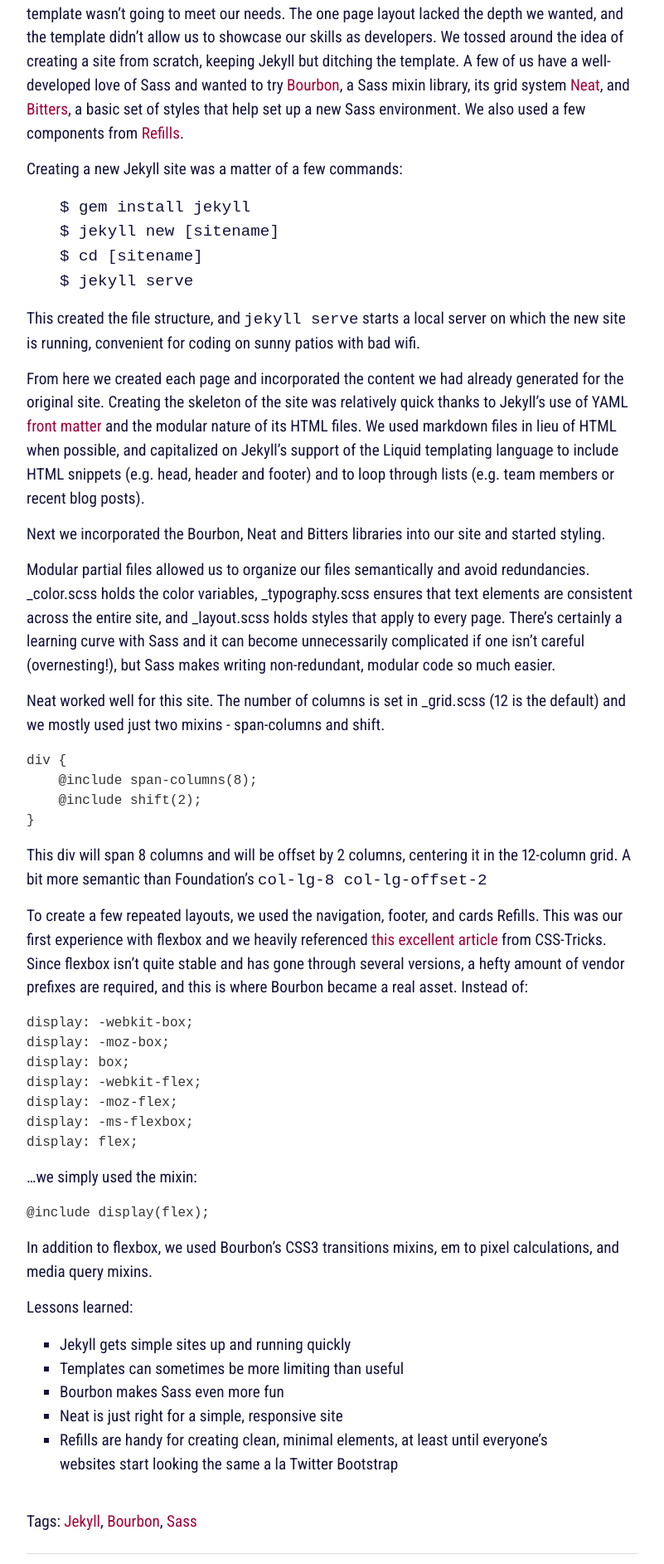
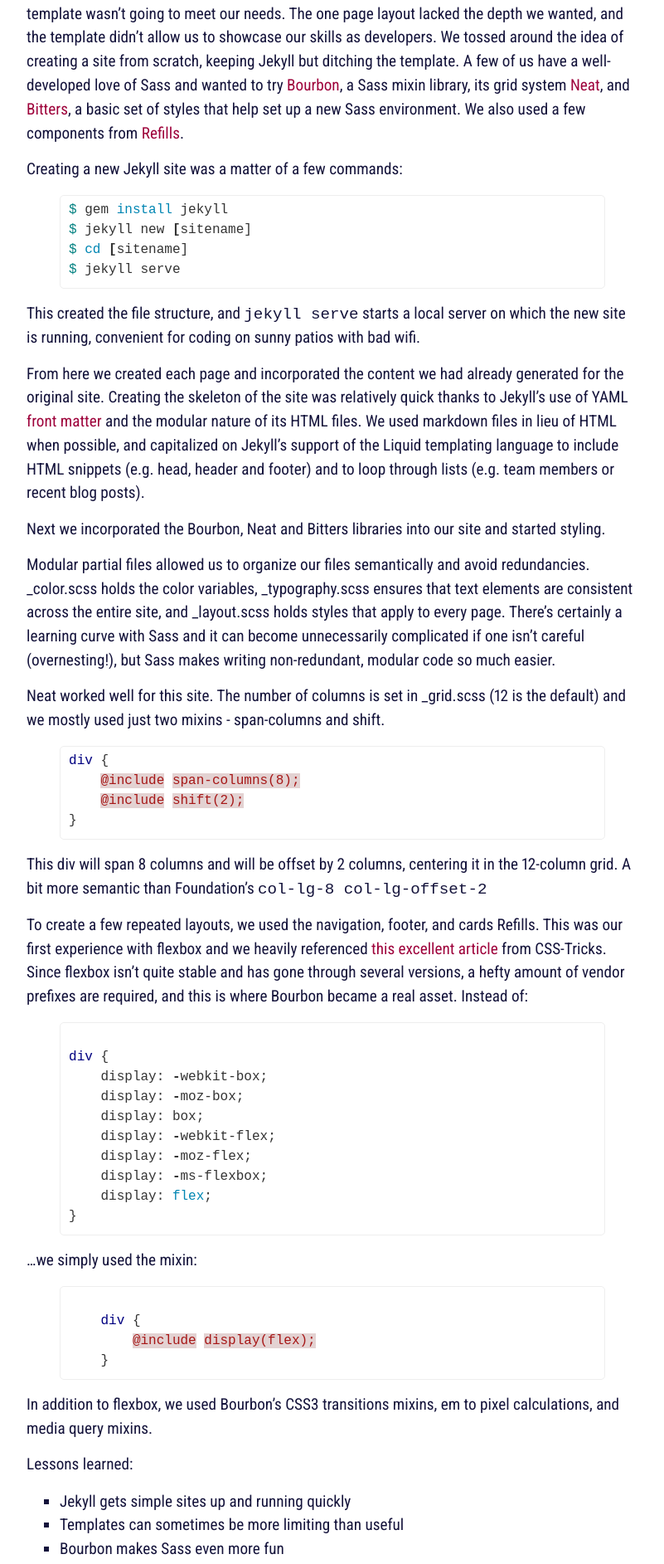
Before and after one commit to tumble1999/savaslabs.github.io, a Jekyll site: the page built from _posts/2015-04-01-building-our-site.markdown, in a window 1280 px wide. Shown: the part 549-2434 px from the top of the page at 83% size, without its empty margins (239-1040 px from the left). Built offline with Jekyll 4.4.1, drawn with Linux system fonts in a browser that asks for light colours; some web fonts are replaced.

Commit message:
SAV-38: Add syntax highlighting
And reformat config file.

```diff
--- a/_config.yml
+++ b/_config.yml
@@ -1,17 +1,29 @@
+# Basic Info
 title: Savas
 email: info@savaslabs.com
 description: >
   A Drupal-centric web development and design shop anchored in Durham, NC.
 baseurl: ""
 url: ""
+
+# Professional and social media links
 twitter_username: savas_labs
 github_username: savaslabs
+
+# Languages and syntax highlighting
 markdown: kramdown
+sass:
+  sass_dir: assets/styles/_scss
+pygments: true
+
+# Blog
 paginate: 6
 paginate_path: "/blog/:num/"
+
+# For Travis CI
 exclude: [vendor]
-sass:
-  sass_dir: assets/styles/_scss
+
+# Collections
 collections:
   team:
     output: true
@@ -19,5 +31,7 @@
   work:
     output: true
     permalink: /work/:path/
+
+# Gems
 gems:
   - jekyll-sitemap
--- a/_posts/2015-04-01-building-our-site.markdown
+++ b/_posts/2015-04-01-building-our-site.markdown
@@ -12,11 +12,12 @@
 After a few weeks of squeezing in work on the site when we could, it became apparent that the template wasn't going to meet our needs. The one page layout lacked the depth we wanted, and the template didn't allow us to showcase our skills as developers. We tossed around the idea of creating a site from scratch, keeping Jekyll but ditching the template. A few of us have a well-developed love of Sass and wanted to try <a href="http://bourbon.io">Bourbon</a>, a Sass mixin library, its grid system <a href="http://neat.bourbon.io">Neat</a>, and <a href="http://bourbon.io">Bitters</a>, a basic set of styles that help set up a new Sass environment. We also used a few components from <a href="http://refills.bourbon.io/">Refills</a>.
 
 Creating a new Jekyll site was a matter of a few commands:
-
-> `$ gem install jekyll`
-> `$ jekyll new [sitename]`
-> `$ cd [sitename]`
-> `$ jekyll serve`
+{% highlight bash %}
+$ gem install jekyll
+$ jekyll new [sitename]
+$ cd [sitename]
+$ jekyll serve
+{% endhighlight %}
 
 This created the file structure, and `jekyll serve` starts a local server on which the new site is running, convenient for coding on sunny patios with bad wifi.
 
@@ -28,15 +29,19 @@
 
 Neat worked well for this site. The number of columns is set in _grid.scss (12 is the default) and we mostly used just two mixins - span-columns and shift.
 
-    div {
-	    @include span-columns(8);
-	    @include shift(2);
-    }
+{% highlight css %}
+div {
+    @include span-columns(8);
+    @include shift(2);
+}
+{% endhighlight %}
 
 This div will span 8 columns and will be offset by 2 columns, centering it in the 12-column grid. A bit more semantic than Foundation's `col-lg-8 col-lg-offset-2`
 
 To create a few repeated layouts, we used the navigation, footer, and cards Refills. This was our first experience with flexbox and we heavily referenced <a href="https://css-tricks.com/snippets/css/a-guide-to-flexbox/">this excellent article</a> from CSS-Tricks. Since flexbox isn't quite stable and has gone through several versions, a hefty amount of vendor prefixes are required, and this is where Bourbon became a real asset. Instead of:
 
+{% highlight css %}
+div {
     display: -webkit-box;
     display: -moz-box;
     display: box;
@@ -44,10 +49,16 @@
     display: -moz-flex;
     display: -ms-flexbox;
     display: flex;
+}
+{% endhighlight %}
 
 ...we simply used the mixin:
 
-    @include display(flex);
+{% highlight css %}
+    div {
+        @include display(flex);
+    }
+{% endhighlight %}
 
 In addition to flexbox, we used Bourbon's CSS3 transitions mixins, em to pixel calculations, and media query mixins.
 
--- /dev/null
+++ b/assets/styles/_scss/_syntax-highlighting.scss
@@ -0,0 +1,85 @@
+/**
+ * Syntax highlighting styles
+ */
+
+ /* from http://stackoverflow.com/a/23393920 */
+.highlight { border-radius: 8px; }
+.highlight pre {
+  border-radius: 5px;
+  border: 1px solid #eee;
+  padding: 5px 10px 10px;
+}
+.highlight pre code * {
+  white-space: nowrap;    // this sets all children inside to nowrap
+}
+.highlight pre {
+  overflow-x: auto;       // this sets the scrolling in x
+  overflow-y: hidden;
+}
+.highlight pre code {
+  white-space: pre;       // forces <code> to respect <pre> formatting
+}
+
+.highlight {
+    background: #fff;
+
+    .c     { color: #998; font-style: italic } // Comment
+    .err   { color: #a61717; background-color: #e3d2d2 } // Error
+    .k     { font-weight: bold } // Keyword
+    .o     { font-weight: bold } // Operator
+    .cm    { color: #998; font-style: italic } // Comment.Multiline
+    .cp    { color: #999; font-weight: bold } // Comment.Preproc
+    .c1    { color: #998; font-style: italic } // Comment.Single
+    .cs    { color: #999; font-weight: bold; font-style: italic } // Comment.Special
+    .gd    { color: #000; background-color: #fdd } // Generic.Deleted
+    .gd .x { color: #000; background-color: #faa } // Generic.Deleted.Specific
+    .ge    { font-style: italic } // Generic.Emph
+    .gr    { color: #a00 } // Generic.Error
+    .gh    { color: #999 } // Generic.Heading
+    .gi    { color: #000; background-color: #dfd } // Generic.Inserted
+    .gi .x { color: #000; background-color: #afa } // Generic.Inserted.Specific
+    .go    { color: #888 } // Generic.Output
+    .gp    { color: #555 } // Generic.Prompt
+    .gs    { font-weight: bold } // Generic.Strong
+    .gu    { color: #aaa } // Generic.Subheading
+    .gt    { color: #a00 } // Generic.Traceback
+    .kc    { font-weight: bold } // Keyword.Constant
+    .kd    { font-weight: bold } // Keyword.Declaration
+    .kp    { font-weight: bold } // Keyword.Pseudo
+    .kr    { font-weight: bold } // Keyword.Reserved
+    .kt    { color: #458; font-weight: bold } // Keyword.Type
+    .m     { color: #099 } // Literal.Number
+    .s     { color: #d14 } // Literal.String
+    .na    { color: #008080 } // Name.Attribute
+    .nb    { color: #0086B3 } // Name.Builtin
+    .nc    { color: #458; font-weight: bold } // Name.Class
+    .no    { color: #008080 } // Name.Constant
+    .ni    { color: #800080 } // Name.Entity
+    .ne    { color: #900; font-weight: bold } // Name.Exception
+    .nf    { color: #900; font-weight: bold } // Name.Function
+    .nn    { color: #555 } // Name.Namespace
+    .nt    { color: #000080 } // Name.Tag
+    .nv    { color: #008080 } // Name.Variable
+    .ow    { font-weight: bold } // Operator.Word
+    .w     { color: #bbb } // Text.Whitespace
+    .mf    { color: #099 } // Literal.Number.Float
+    .mh    { color: #099 } // Literal.Number.Hex
+    .mi    { color: #099 } // Literal.Number.Integer
+    .mo    { color: #099 } // Literal.Number.Oct
+    .sb    { color: #d14 } // Literal.String.Backtick
+    .sc    { color: #d14 } // Literal.String.Char
+    .sd    { color: #d14 } // Literal.String.Doc
+    .s2    { color: #d14 } // Literal.String.Double
+    .se    { color: #d14 } // Literal.String.Escape
+    .sh    { color: #d14 } // Literal.String.Heredoc
+    .si    { color: #d14 } // Literal.String.Interpol
+    .sx    { color: #d14 } // Literal.String.Other
+    .sr    { color: #009926 } // Literal.String.Regex
+    .s1    { color: #d14 } // Literal.String.Single
+    .ss    { color: #990073 } // Literal.String.Symbol
+    .bp    { color: #999 } // Name.Builtin.Pseudo
+    .vc    { color: #008080 } // Name.Variable.Class
+    .vg    { color: #008080 } // Name.Variable.Global
+    .vi    { color: #008080 } // Name.Variable.Instance
+    .il    { color: #099 } // Literal.Number.Integer.Long
+}
--- a/assets/styles/main.scss
+++ b/assets/styles/main.scss
@@ -5,6 +5,7 @@
 @import "base/grid-settings";
 @import "lib/neat/neat";
 @import "font-awesome/font-awesome";
+@import "syntax-highlighting";
 
 @import "base/base";
 @import "layout";
```
